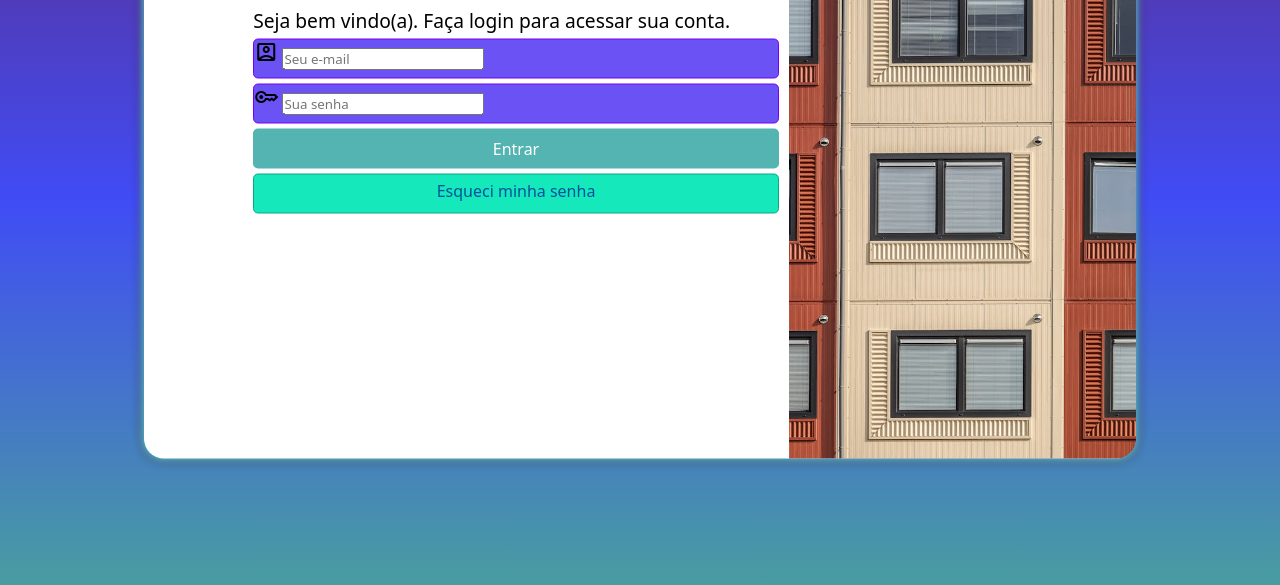
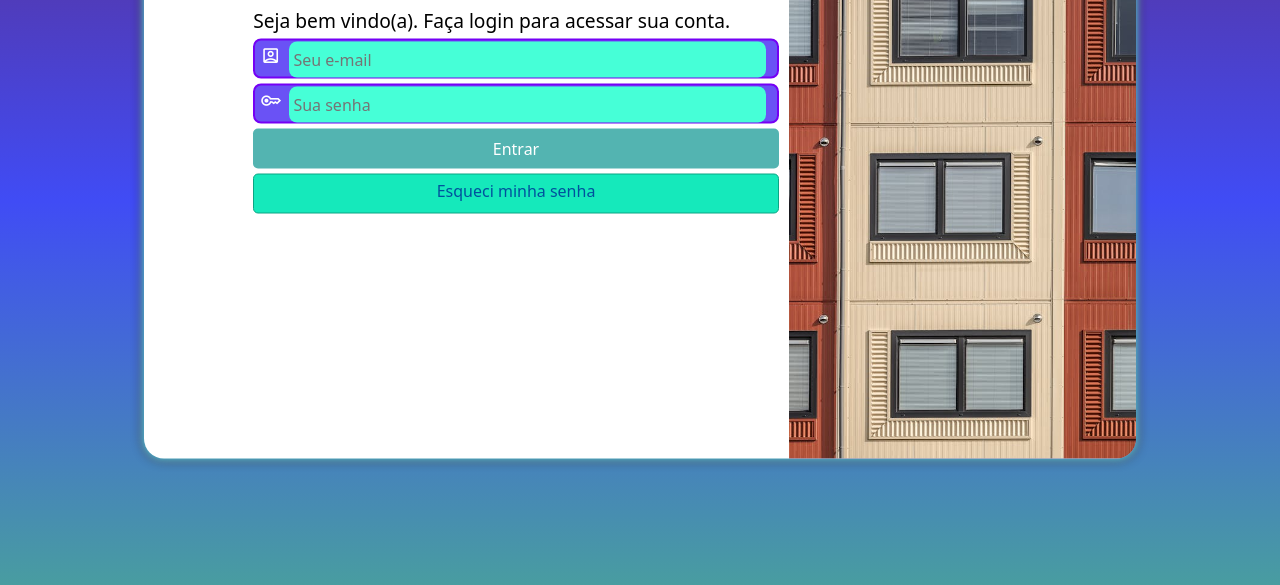
Before and after one commit to LeoMeiaum/Projrto-Login, a plain HTML site: page index.html in a window 1280 px wide. Shown: the part 199-784 px from the top of the page. Drawn offline with nearby package versions, Linux system fonts and the light colour scheme.

Commit message:
Ultima versão.

```diff
--- a/estilos/style.css
+++ b/estilos/style.css
@@ -32,7 +32,7 @@ section#login {
     position: absolute;
     top: 50%;
     left: 50%;
-    transform: translate(-50%, -50%);
+
     overflow: hidden;
 
     background-color: white;
@@ -42,7 +42,7 @@ section#login {
     box-shadow: 0px 0px 7px rgba(0, 217, 255, 0.637),
     0px 0px 10px rgba(255, 255, 255, 0.705),
     0px 0px 12px black;
-
+    transform: translate(-50%, -50%);
     transition: width 0.5s, higth 0.5s;
     transition-timing-function: ease;
 }
@@ -67,6 +67,7 @@ div#form > h1 {
 
 div#form > p {
     font-size: 0.8em;
+    margin: 5px 0px;
 }
 
 form > div.campo {
@@ -75,13 +76,39 @@ form > div.campo {
     border: 1px solid #7500F5;
     width: 100%;
     height: 40px;
-    border-radius: 5px;
+    border: 2px solid #7500F5;
+    border-radius: 8px;
     margin: 5px 0px;
 
 }
 
 form label {
     display: none;
+}
+
+div.campo > span {
+    color: white;
+
+    font-size: 1.3em;
+    height: 40px;
+    width: 40px;
+    padding: 5px;
+}
+
+div.campo > input {
+    background-color: #46ffd7;
+    font-size: 1em;
+    width: calc(100% - 45px);
+    height: 100%;
+    border: 0px;
+    border-radius: 8px;
+    padding: 4px;
+    transform: translate(-10px);
+}
+
+div.campo > input:focus-within {
+    background-color: white;
+
 }
 
 form > input[type=submit] {
```
